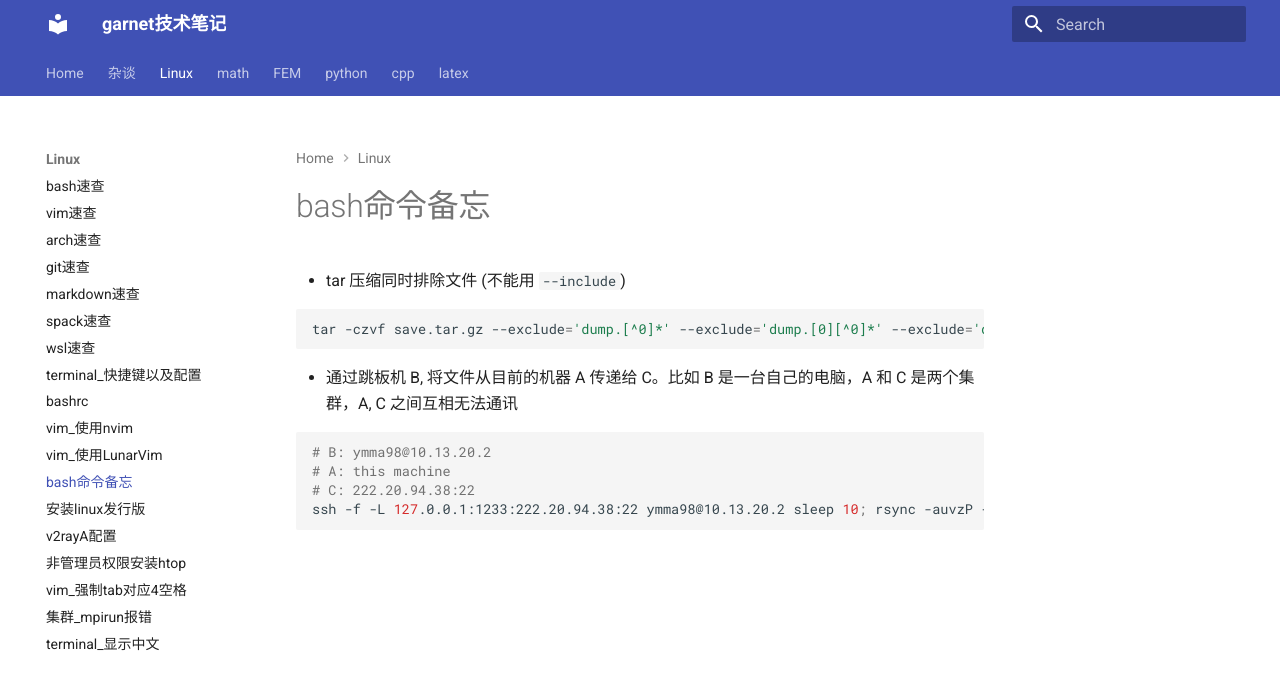
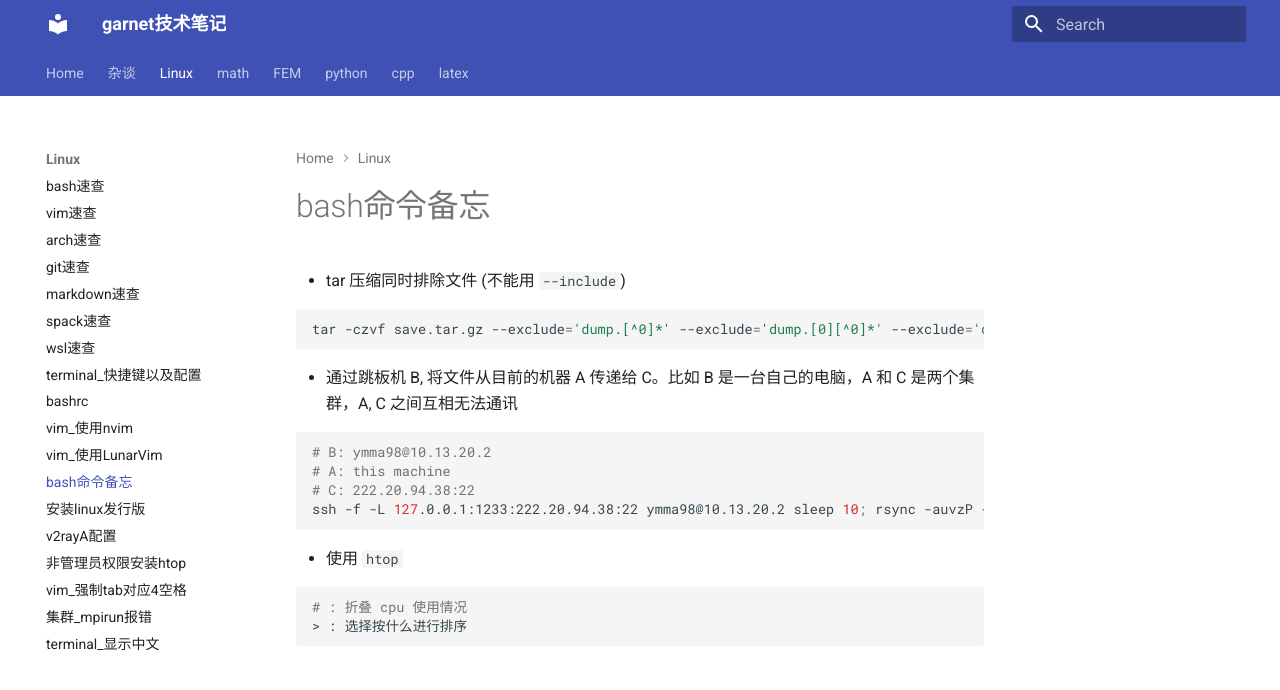
Before and after one commit to ymma98/technotes, an MkDocs documentation site: the page built from docs/Linux/bash命令备忘.md, in a window 1280 px wide. Shown: the top 690 px of the page. Built offline with MkDocs 1.6.1 and Material for MkDocs 9.7.7, drawn with Linux system fonts in a browser that asks for light colours.

Commit message:
docs/Linux/bash命令备忘.md updated from https://stackedit.cn/

````diff
--- a/docs/Linux/bash命令备忘.md
+++ b/docs/Linux/bash命令备忘.md
@@ -15,6 +15,13 @@ tar -czvf save.tar.gz --exclude='dump.[^0]*' --exclude='dump.[0][^0]*' --exclude
 ssh -f -L 127.0.0.1:1233:222.20.94.38:22 ymma98@10.13.20.2 sleep 10; rsync -auvzP -e 'ssh -p 1233' /file/ ymma@127.0.0.1:/remote/dir/
 ```
 
+* 使用 `htop`
+
+```bash
+# : 折叠 cpu 使用情况
+> : 选择按什么进行排序
+```
 <!--stackedit_data:
-eyJoaXN0b3J5IjpbNDAyNDAzMTYwLC0xOTczMDIyODQwXX0=
+eyJoaXN0b3J5IjpbNzU4MDUyMDEzLDQwMjQwMzE2MCwtMTk3Mz
+AyMjg0MF19
 -->
````
